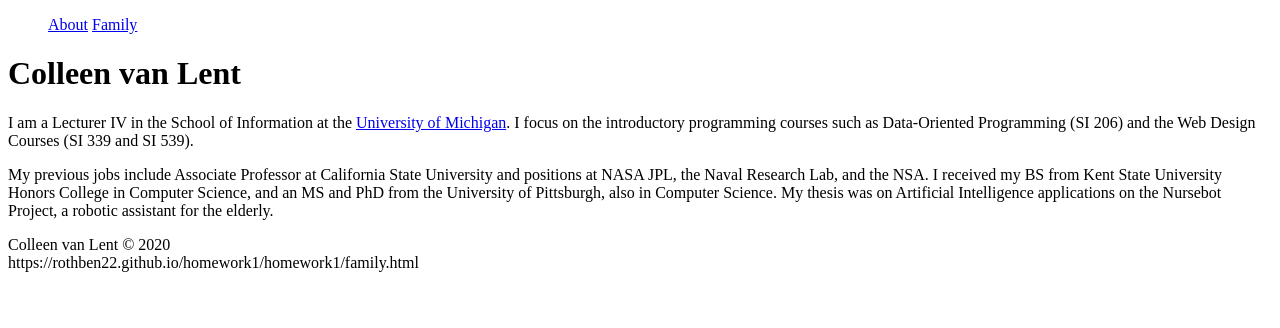
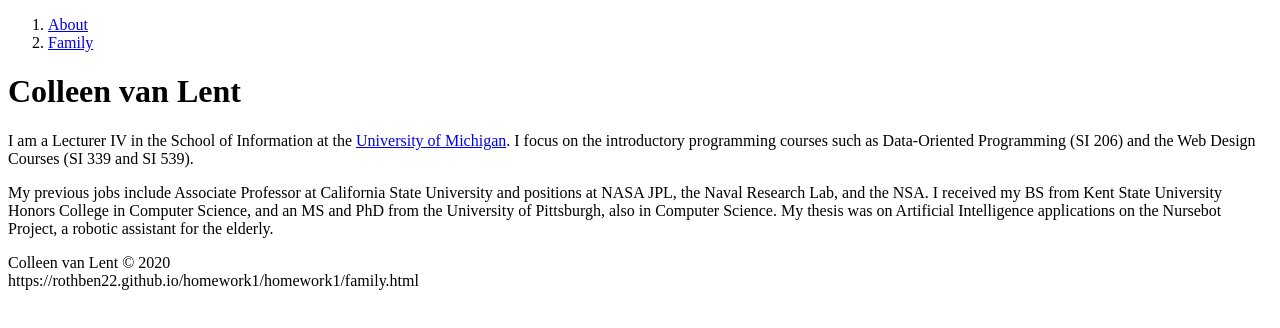
Before and after one commit to rothben22/homework, a plain HTML site: page homework1/mainpage.html in a window 1280 px wide. Drawn offline with Linux system fonts and the light colour scheme; files that its build step writes are made by us from their sources.

Commit message:
Update mainpage.html

```diff
--- a/homework1/mainpage.html
+++ b/homework1/mainpage.html
@@ -10,8 +10,8 @@
 <header>
 	<nav>
 		<ol>
-			<a href = "https://rothben22.github.io/homework/homework1/mainpage.html">About</a>
-			<a href = "https://rothben22.github.io/homework/homework1/family.html">Family</a>
+			<li><a href = "https://rothben22.github.io/homework/homework1/mainpage.html">About</a></li>
+			<li><a href = "https://rothben22.github.io/homework/homework11/family.html">Family</a></li>
 		</ol>
 	</nav>
 </header>
```
